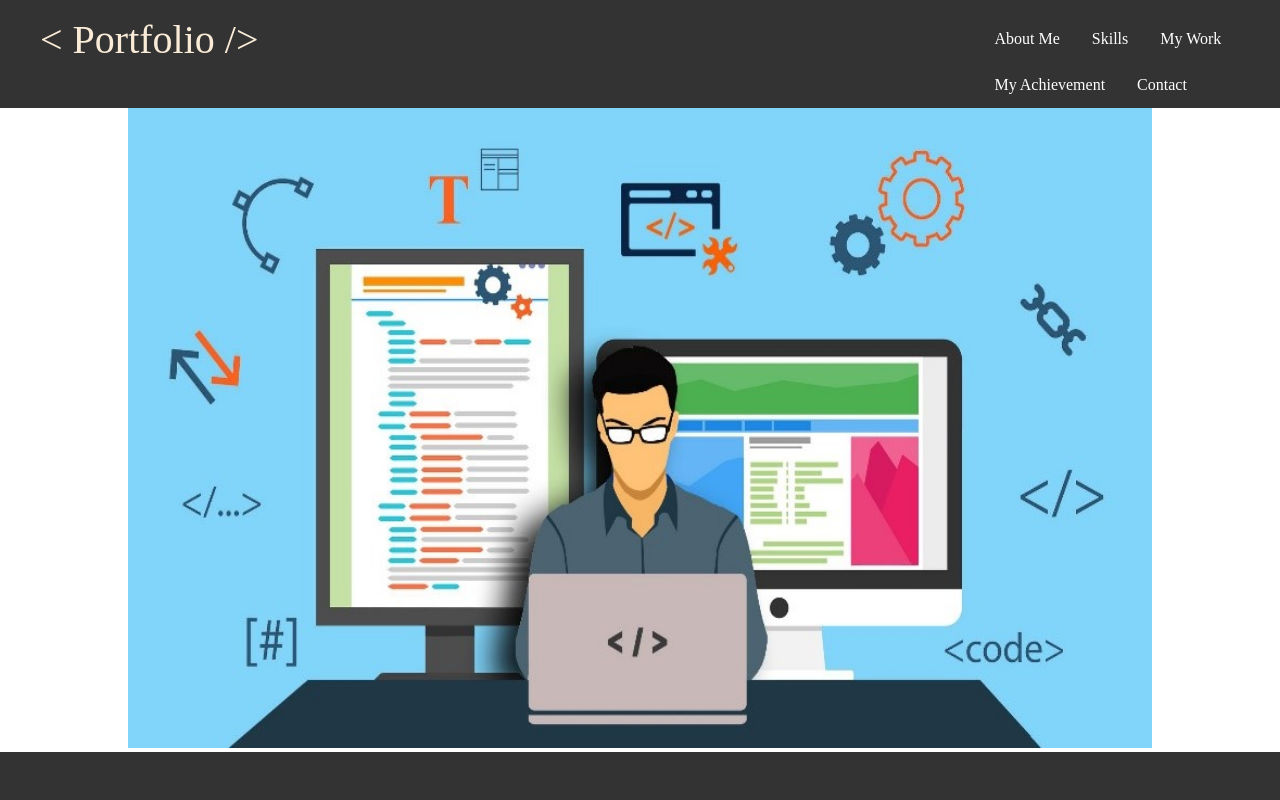
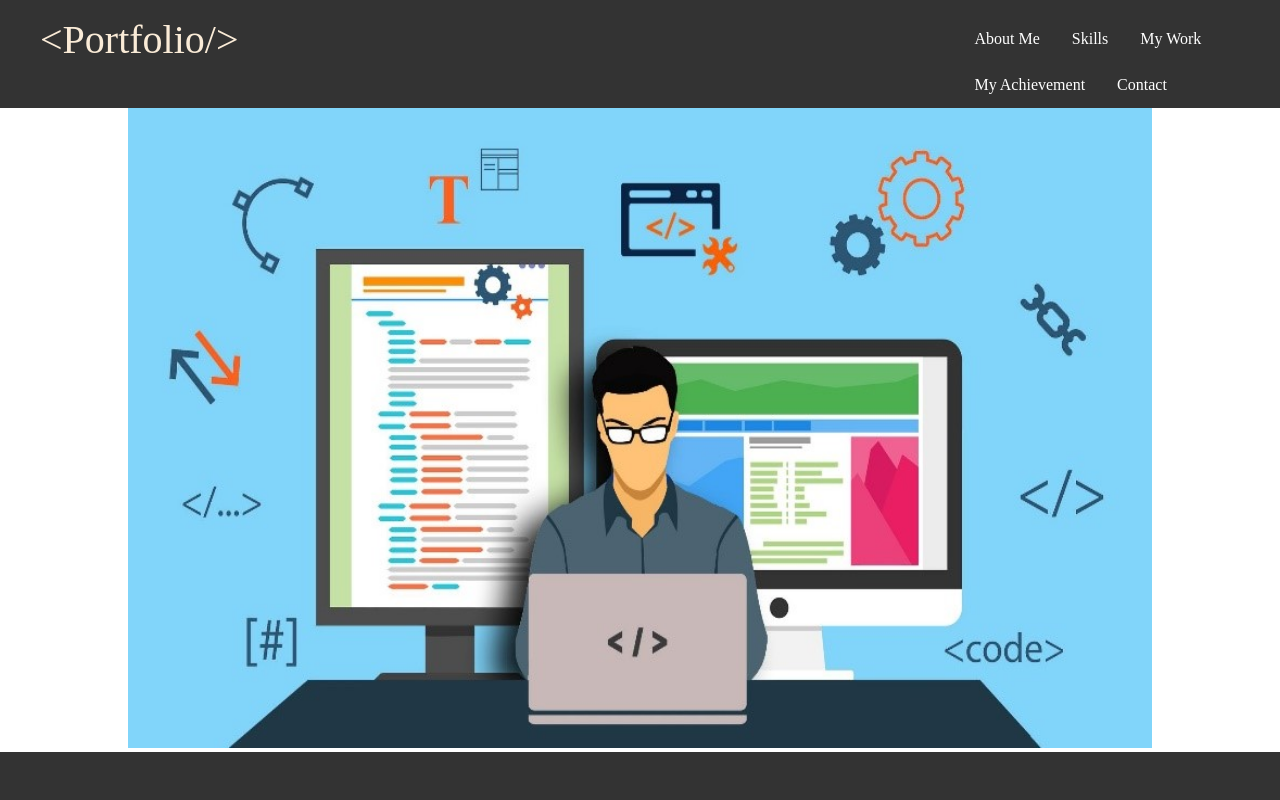
Before and after one commit to Shubham6697/Portfolio, a plain HTML site: page index.html in a window 1280 px wide. Shown: the top 800 px of the page. Drawn offline with Linux system fonts and the light colour scheme.

Commit message:
Final Commit

```diff
--- a/index.html
+++ b/index.html
@@ -17,7 +17,7 @@
     <!--Navigation Bar-->
     <div class="nav">
         <ul>
-            <li class="header"> &lt Portfolio /&gt </li>
+            <li class="header"> &ltPortfolio/&gt </li>
             <li> <a href="#about">About Me</a> </li>
             <li> <a href="#skill">Skills</a> </li>
             <li> <a href="#projects">My Work</a> </li>
```
